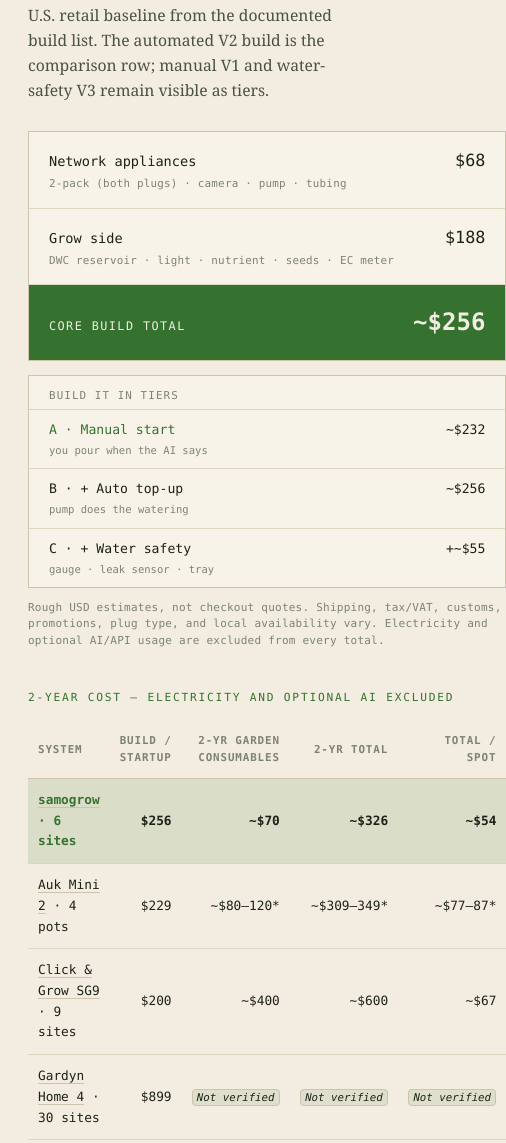
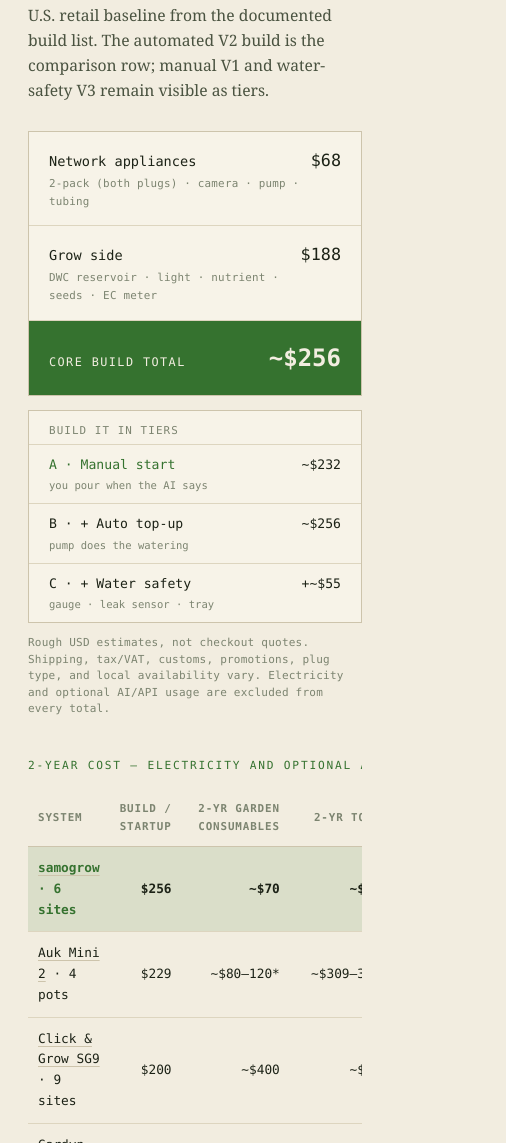
Before and after one commit to NikolayS/samogrow, a website: page docs/index.html in a window 390 px wide. Shown: the part 4337-5480 px from the top of the page, 506 px wide, since content can reach past the window. Drawn offline with Linux system fonts and the light colour scheme.

Commit message:
fix: contain comparison tables on mobile

```diff
--- a/docs/index.html
+++ b/docs/index.html
@@ -294,6 +294,7 @@
   .market-summary[hidden] { display: none; }
   .market-copy { display: none; }
   .cost-grid { display: grid; grid-template-columns: 1fr 1.15fr; gap: 34px; align-items: start; }
+  .cost-grid > * { min-width: 0; }
   @media (max-width: 820px) { .cost-grid { grid-template-columns: 1fr; gap: 28px; } }
 
   .cost-stack { border: 1px solid var(--line); background: var(--card); }
```
Also changed, not shown: docs/i18n.test.mjs (+2 -0 lines).
